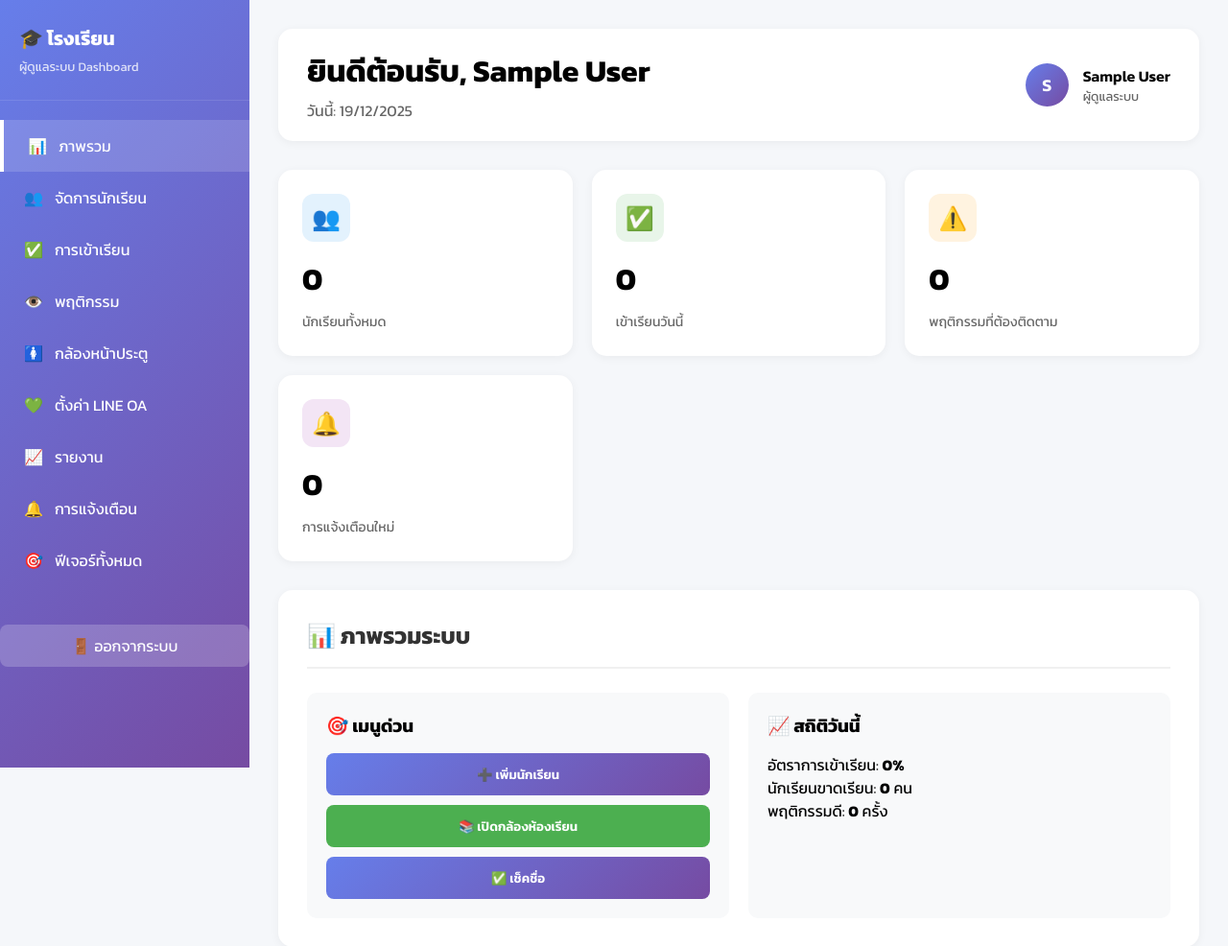
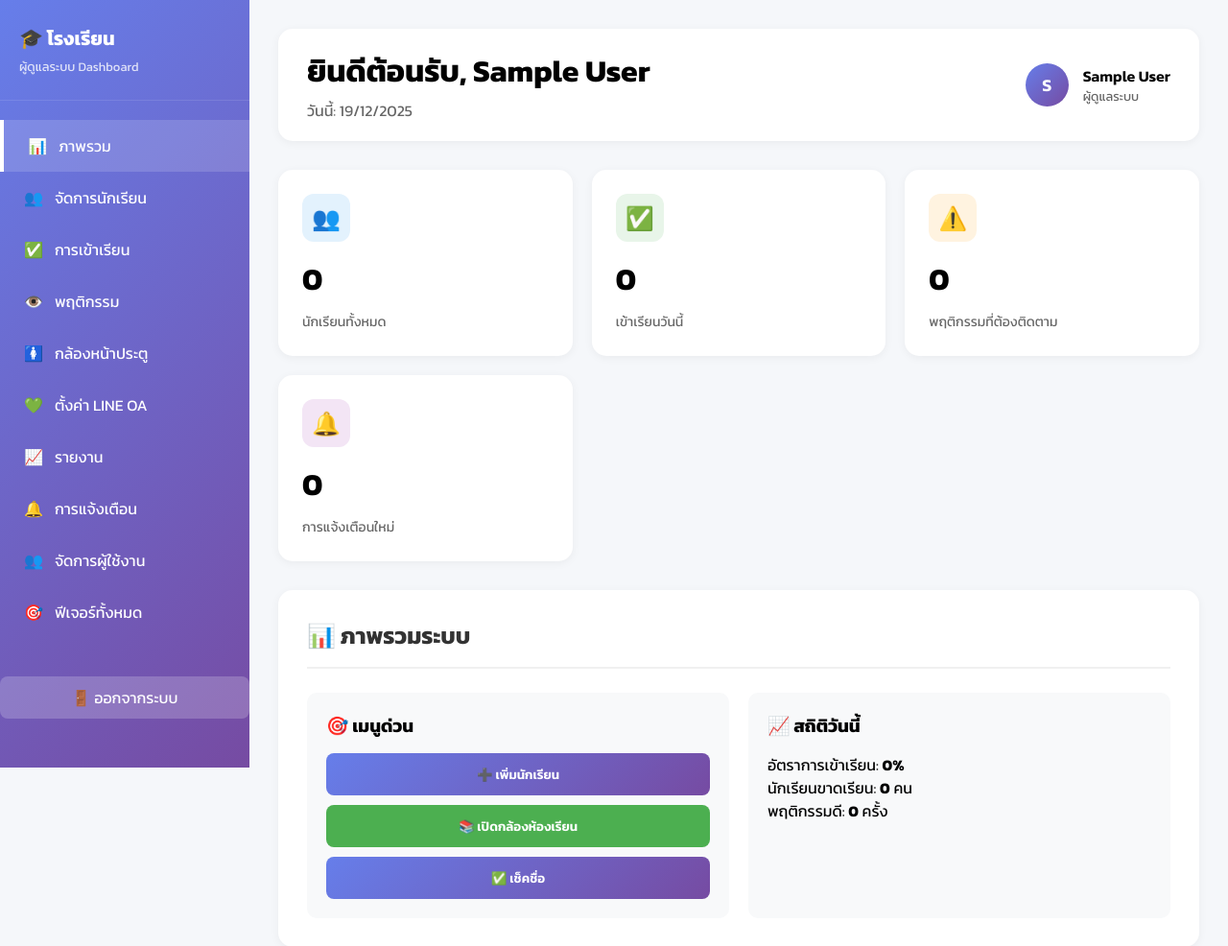
Before and after one commit to Yanperm/hikvission_student_care, a Flask app: page /admin in a window 1280 px wide. Shown: the top 986 px of the page at 96% size. Run offline with Flask 3, Linux system fonts and the light colour scheme; the visitor is signed in with stand-in values (Sample User, id 1); data that the repository does not hold is empty.

Commit message:
🔧 Fix: Add User Management Menu to Admin Dashboard

```diff
--- a/templates/admin_dashboard.html
+++ b/templates/admin_dashboard.html
@@ -111,6 +111,9 @@
             </a>
             <a class="menu-item" onclick="showSection('notifications')">
                 <span>🔔</span> การแจ้งเตือน
+            </a>
+            <a class="menu-item" href="/manage_users">
+                <span>👥</span> จัดการผู้ใช้งาน
             </a>
             <a class="menu-item" href="/all_features">
                 <span>🎯</span> ฟีเจอร์ทั้งหมด
```
